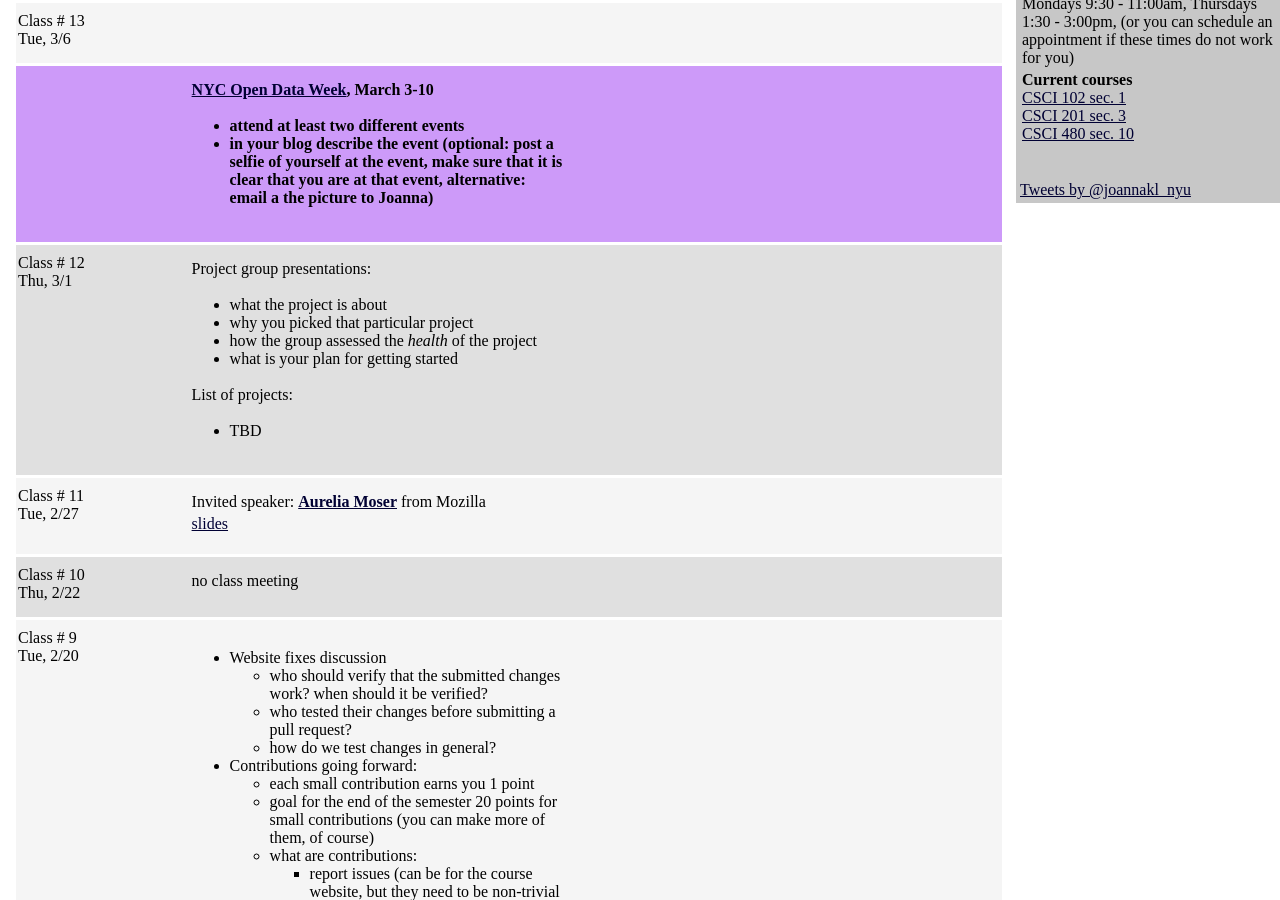
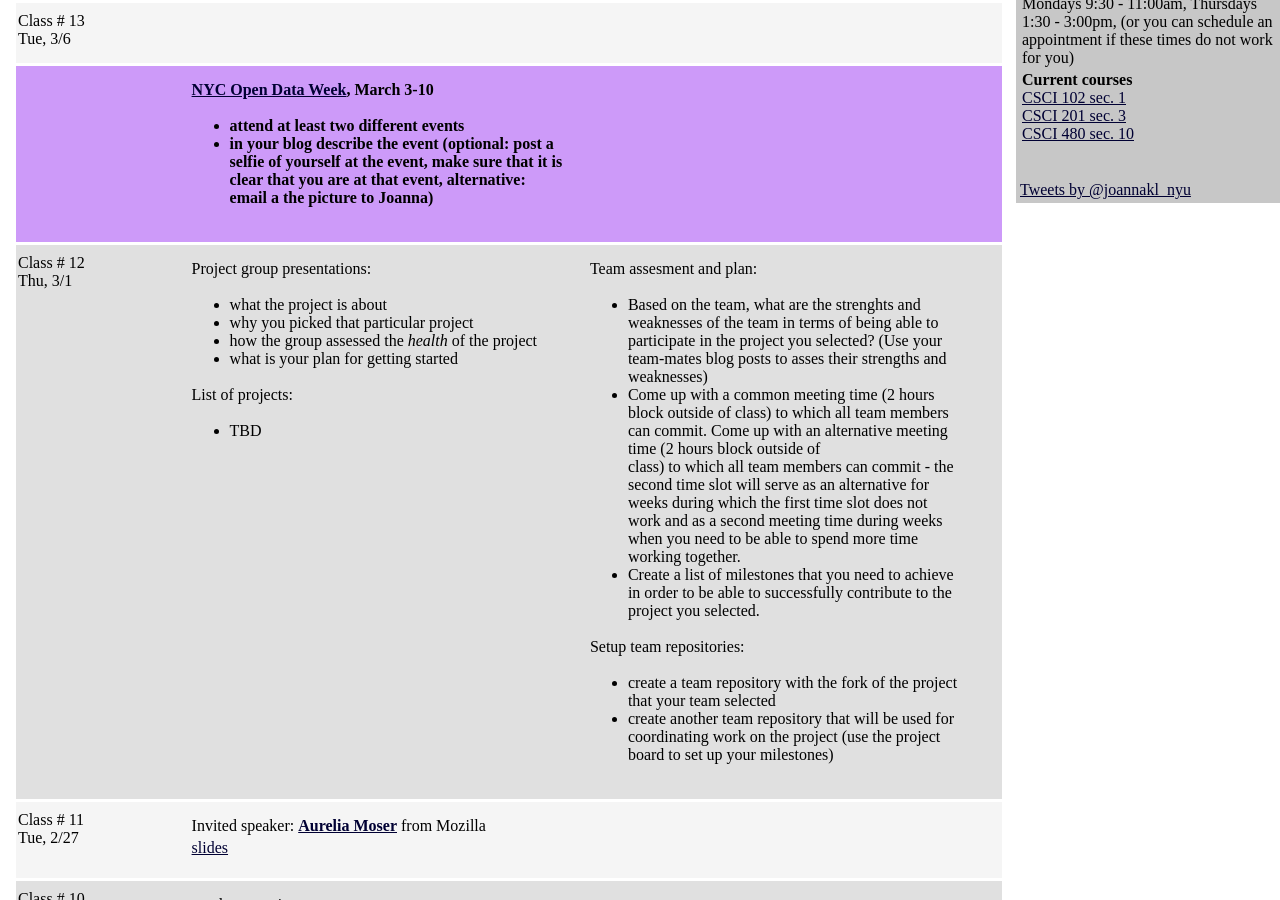
Before and after one commit to joannakl/cs480_s18, a Jekyll site: the page built from daily.html, in a window 1280 px wide and 900 px high, scrolled down 227 px. Built offline with Jekyll 4.4.1, drawn with Linux system fonts in a browser that asks for light colours; comment, search, counter and statistics services are not loaded.

Commit message:
project assesment assignment

```diff
--- a/_includes/daily/12.markdown
+++ b/_includes/daily/12.markdown
@@ -25,6 +25,22 @@ List of projects:
 <div class="column_assign">
 <p markdown="block">
 
+Team assesment and plan:
+- Based on the team, what are the strenghts and weaknesses of the team in terms of
+being able to participate in the project you selected? (Use your team-mates blog posts to asses
+their strengths and weaknesses)
+- Come up with a common meeting time (2 hours block outside of class) to which all
+team members can commit. Come up with an alternative meeting time (2 hours block outside of
+class) to which all team members can commit - the second time slot will serve as an alternative for
+weeks during which the first time slot does not work and as a second meeting time during weeks
+when you need to be able to spend more time working together.
+- Create a list of milestones that you need to achieve in order to be able to successfully
+contribute to the project you selected.
+
+Setup team repositories:
+- create a team repository with the fork of the project that your team selected
+- create another team repository that will be used for coordinating work on
+the project (use the project board to set up your milestones)
 
 </p>
 </div>
```
